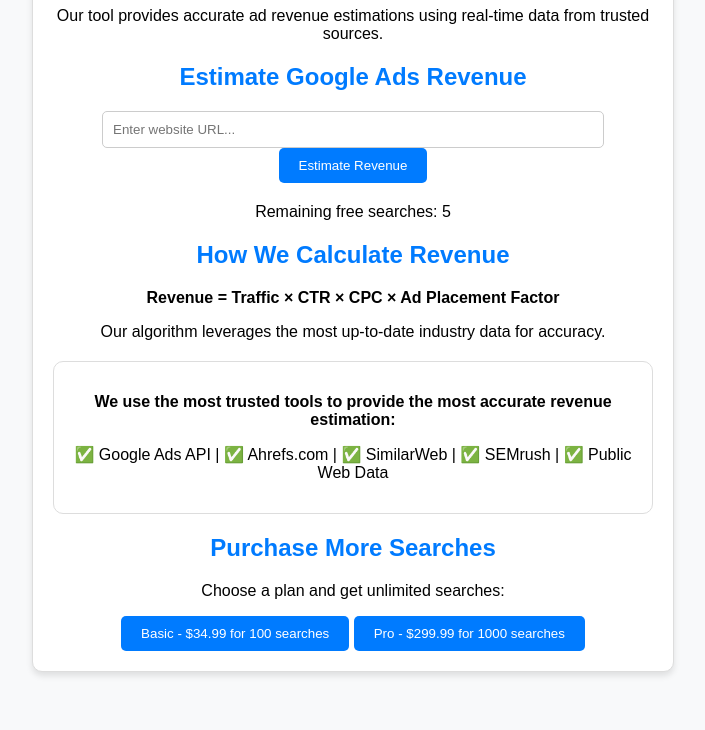
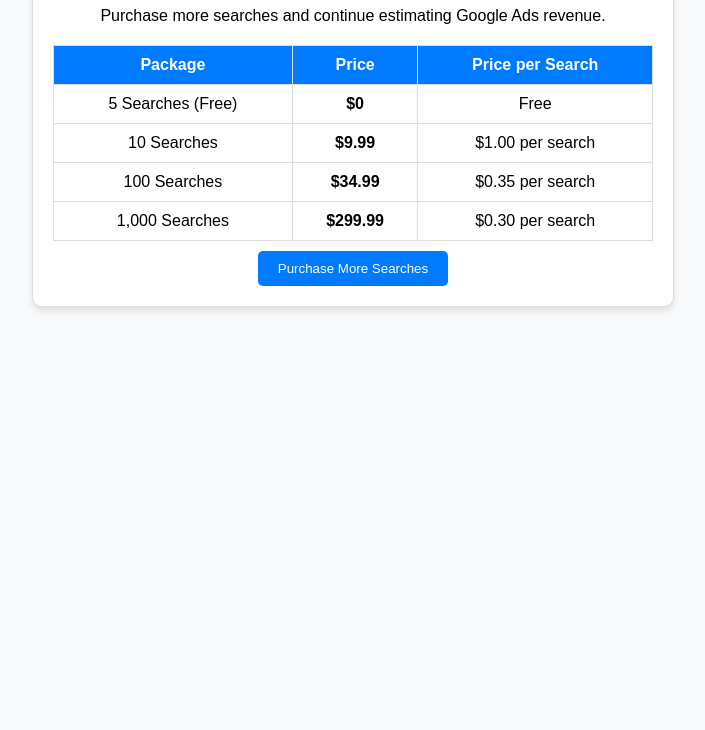
Before and after one commit to Lebo1987/Google-ads, a plain HTML site: page index.html in a window 1280 px wide. Shown: the part 152-882 px from the top of the page, without its empty margins (287-992 px from the left). After the commit the page ends 800 px from the top, so only its background shows below. Drawn offline with Linux system fonts and the light colour scheme.

Commit message:
index.html

```diff
--- a/index.html
+++ b/index.html
@@ -3,7 +3,7 @@
 <head>
     <meta charset="UTF-8">
     <meta name="viewport" content="width=device-width, initial-scale=1.0">
-    <title>Google Ads Revenue Estimator</title>
+    <title>Google Ads Revenue Estimator - Pricing</title>
     <style>
         body {
             font-family: Arial, sans-serif;
@@ -23,90 +23,71 @@
         h1, h2 {
             color: #007bff;
         }
-        .search-box {
-            margin: 20px 0;
+        .pricing-table {
+            margin-top: 20px;
         }
-        input[type="text"] {
-            width: 80%;
+        .pricing-table table {
+            width: 100%;
+            border-collapse: collapse;
+        }
+        .pricing-table th, .pricing-table td {
             padding: 10px;
-            border: 1px solid #ccc;
-            border-radius: 5px;
+            border: 1px solid #ddd;
         }
-        button {
+        .pricing-table th {
+            background-color: #007bff;
+            color: white;
+        }
+        .purchase-button {
             padding: 10px 20px;
             border: none;
             background-color: #007bff;
             color: white;
             border-radius: 5px;
             cursor: pointer;
+            margin-top: 10px;
         }
-        button:hover {
+        .purchase-button:hover {
             background-color: #0056b3;
-        }
-        .powered-by {
-            margin-top: 20px;
-            padding: 15px;
-            background-color: #ffffff;
-            border-radius: 10px;
-            border: 1px solid #ddd;
-        }
-        .payment {
-            margin-top: 20px;
         }
     </style>
 </head>
 <body>
     <div class="container">
-        <h1>Google Ads Revenue Estimator</h1>
-        <p>Our tool provides accurate ad revenue estimations using real-time data from trusted sources.</p>
+        <h1>Choose Your Search Package</h1>
+        <p>Purchase more searches and continue estimating Google Ads revenue.</p>
 
-        <h2>Estimate Google Ads Revenue</h2>
-        <div class="search-box">
-            <input type="text" id="websiteInput" placeholder="Enter website URL...">
-            <button onclick="estimateRevenue()">Estimate Revenue</button>
+        <div class="pricing-table">
+            <table>
+                <tr>
+                    <th>Package</th>
+                    <th>Price</th>
+                    <th>Price per Search</th>
+                </tr>
+                <tr>
+                    <td>5 Searches (Free)</td>
+                    <td><strong>$0</strong></td>
+                    <td>Free</td>
+                </tr>
+                <tr>
+                    <td>10 Searches</td>
+                    <td><strong>$9.99</strong></td>
+                    <td>$1.00 per search</td>
+                </tr>
+                <tr>
+                    <td>100 Searches</td>
+                    <td><strong>$34.99</strong></td>
+                    <td>$0.35 per search</td>
+                </tr>
+                <tr>
+                    <td>1,000 Searches</td>
+                    <td><strong>$299.99</strong></td>
+                    <td>$0.30 per search</td>
+                </tr>
+            </table>
         </div>
 
-        <p id="searchCount">Remaining free searches: <span id="remainingSearches">5</span></p>
-
-        <h2>How We Calculate Revenue</h2>
-        <p><strong>Revenue = Traffic × CTR × CPC × Ad Placement Factor</strong></p>
-        <p>Our algorithm leverages the most up-to-date industry data for accuracy.</p>
-
-        <div class="powered-by">
-            <p><strong>We use the most trusted tools to provide the most accurate revenue estimation:</strong></p>
-            <p>✅ Google Ads API | ✅ Ahrefs.com | ✅ SimilarWeb | ✅ SEMrush | ✅ Public Web Data</p>
-        </div>
-
-        <div class="payment">
-            <h2>Purchase More Searches</h2>
-            <p>Choose a plan and get unlimited searches:</p>
-            <button onclick="purchasePlan('basic')">Basic - $34.99 for 100 searches</button>
-            <button onclick="purchasePlan('pro')">Pro - $299.99 for 1000 searches</button>
-        </div>
+        <button class="purchase-button">Purchase More Searches</button>
     </div>
-
-    <script>
-        let remainingSearches = 5;
-
-        function estimateRevenue() {
-            if (remainingSearches > 0) {
-                remainingSearches--;
-                document.getElementById("remainingSearches").innerText = remainingSearches;
-                alert("Your revenue estimate is being calculated...");
-            } else {
-                alert("You have reached the free search limit. Please upgrade to continue.");
-            }
-        }
-
-        function purchasePlan(plan) {
-            let url = "";
-            if (plan === 'basic') {
-                url = "https://www.paypal.com/webapps/hermes?token=basic_plan";
-            } else if (plan === 'pro') {
-                url = "https://www.paypal.com/webapps/hermes?token=pro_plan";
-            }
-            window.location.href = url;
-        }
-    </script>
 </body>
 </html>
```
